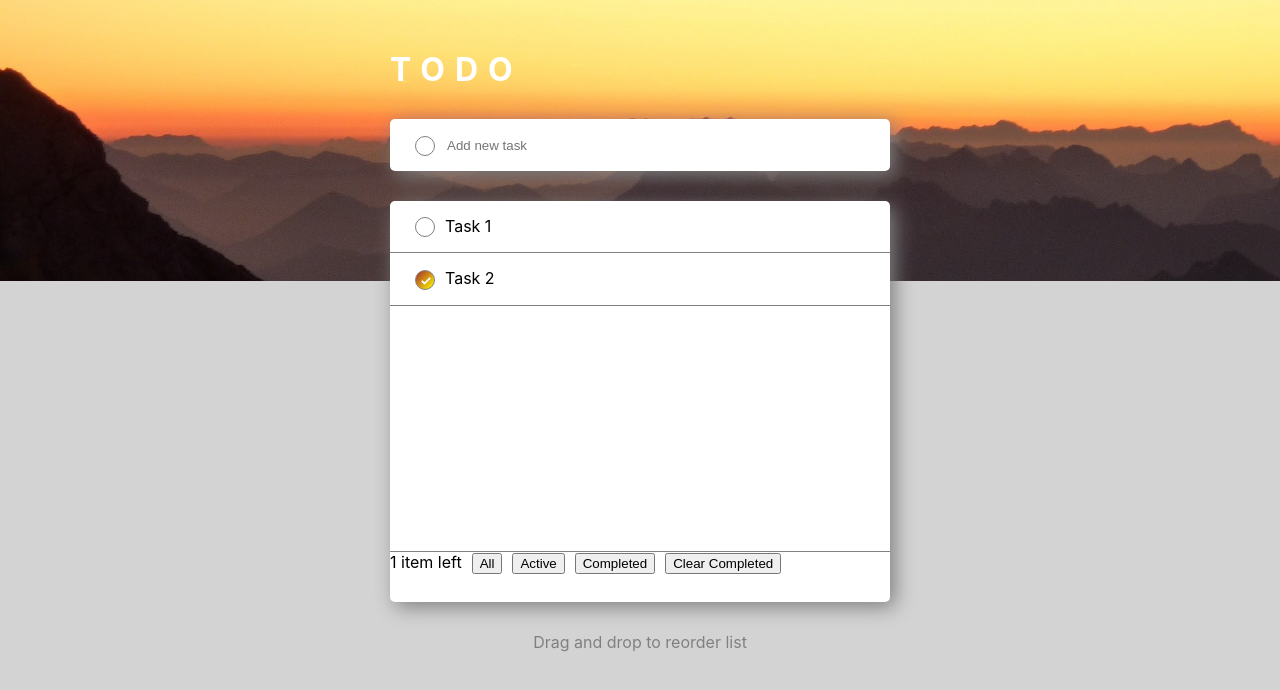
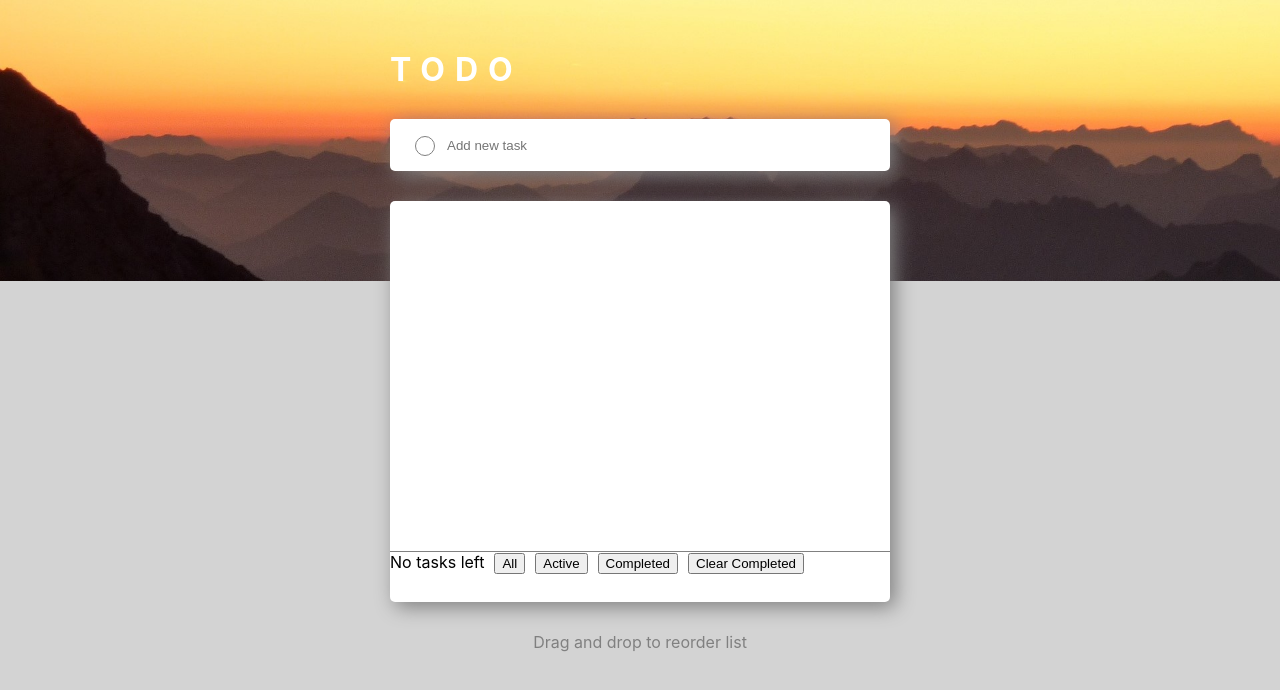
Before and after one commit to chrisryk/to-do-app, a React (Create React App) app: page / in a window 1280 px wide. Shown: the top 690 px of the page. Built offline with nearby package versions, Linux system fonts and the light colour scheme.

Commit message:
Add Task creating and status changing

```diff
--- a/src/kit/components/Checkbox/Checkbox.jsx
+++ b/src/kit/components/Checkbox/Checkbox.jsx
@@ -1,15 +1,9 @@
-import { useState } from 'react';
 import Tick from '../../icons/Tick'
 import styles from './Checkbox.module.scss'
 
-const Checkbox = ({ checkboxChecked, className }) => {
-    const [checked, setChecked] = useState(checkboxChecked);
-    const onClickHandler = () => {
-        setChecked(prev => !prev)
-    }
-
+const Checkbox = ({ checked, onCheckboxClickHandler, className }) => {
     return (
-        <button className={`${styles.checkbox} ${checked && styles.checked} ${className}`} onClick={onClickHandler}>
+        <button className={`${styles.checkbox} ${checked && styles.checked} ${className}`} onClick={onCheckboxClickHandler}>
             {checked && <Tick className={styles.icon} />}
         </button>
     )
--- a/src/pages/components/Content/Content.jsx
+++ b/src/pages/components/Content/Content.jsx
@@ -8,6 +8,7 @@ import styles from './Content.module.scss'
 
 const Content = () => {
     const tasks = useSelector(state => state.tasks)
+    console.log(tasks)
 
     return (
         <div className={styles.content}>
@@ -17,7 +18,7 @@ const Content = () => {
             </Container>
             <Container>
                 <div className={styles.todoListItems}>
-                    {tasks.map(t => <TaskCreated checked={t.completed} taskDescription={t.description} />)}
+                    {tasks.map(t => <TaskCreated task={t}  key={t.id}/>)}
                 </div>
                 <ListControls className={styles.listControls} />
             </Container>
--- a/src/pages/components/ListControls/ListControls.jsx
+++ b/src/pages/components/ListControls/ListControls.jsx
@@ -7,7 +7,7 @@ const ListControls = ({className}) => {
 
     return (
         <div className={styles.container + ` ${className}`}>
-            <span>{activeTasksCount} item{activeTasksCount > 1 && 's'} left</span>
+            <span>{activeTasksCount ? `${activeTasksCount} item${activeTasksCount > 1 ? 's' : ''}` : "No tasks"} left</span>
             <button>All</button>
             <button>Active</button>
             <button>Completed</button>
--- a/src/pages/components/TaskCreated/TaskCreated.jsx
+++ b/src/pages/components/TaskCreated/TaskCreated.jsx
@@ -1,11 +1,20 @@
+import { useDispatch } from 'react-redux'
+import { useState } from 'react'
 import Checkbox from '../../../kit/components/Checkbox/Checkbox'
 import styles from './TaskCreated.module.scss'
 
-const TaskCreated = ({taskDescription, checked}) => {
+const TaskCreated = ({ task }) => {
+    const [taskCompleted, setTaskCompleted] = useState(task.completed)
+    const dispatch = useDispatch()
+    const completeTaskHandler = () => {
+        dispatch({type: 'COMPLETE_TASK', task: { completed: !taskCompleted, id: task.id }})
+        setTaskCompleted(!taskCompleted)
+    }
+
     return (
         <div className={styles.listItem}>
-            <Checkbox checkboxChecked={checked} />
-            <span>{taskDescription}</span>
+            <Checkbox checked={taskCompleted} onCheckboxClickHandler={completeTaskHandler}/>
+            <span>{task.description}</span>
         </div>
     )
 }
--- a/src/pages/components/TaskNew/TaskNew.jsx
+++ b/src/pages/components/TaskNew/TaskNew.jsx
@@ -1,20 +1,31 @@
+import { useState } from 'react'
 import { useDispatch } from 'react-redux'
 import Checkbox from '../../../kit/components/Checkbox/Checkbox'
 import styles from './TaskNew.module.scss'
 
 const TaskNew = () => {
+    const [taskDescription, setTaskDescription] = useState()
+
     const dispatch = useDispatch()
     const addNewTaskHandler = () => {
-        dispatch({type: 'ADD_TASK', task: { id: 3, description: 'Nowe zadanie' }})
+        dispatch({type: 'ADD_TASK', task: { description: taskDescription, completed: false }})
     }
+
+    const onChangeHandler = (event) => {
+        setTaskDescription(event.target.value)
+    }
+
     const keyDownHandler = (event) => {
-        event.key === 'Enter' && addNewTaskHandler()
+        if (event.key === 'Enter' && taskDescription) {
+            addNewTaskHandler()
+            setTaskDescription('')
+        }
     }
 
     return (
         <div className={styles.newItem}>
-            <Checkbox checkboxChecked={false} />
-            <input type="text" placeholder="Add new task" className={styles.input} onKeyDown={keyDownHandler}/>
+            <Checkbox checkboxChecked={false} onCheckboxClickHandler={() => {}} />
+            <input type="text" placeholder="Add new task" value={taskDescription} className={styles.input} onKeyDown={keyDownHandler} onChange={onChangeHandler}/>
         </div>
     )
 }
--- a/src/store/reducers.js
+++ b/src/store/reducers.js
@@ -1,21 +1,39 @@
 const initialState = {
-    tasks: [
-        { id: 1, description: 'Task 1', completed: false },
-        { id: 2, description: 'Task 2', completed: true },
-    ]
+  tasks: [],
+  nextId: 1,
 }
 
 const rootReducer = (state = initialState, action) => {
   switch (action.type) {
     case 'ADD_TASK':
+      const newTask = {
+        id: state.nextId,
+        description: action.task.description,
+        completed: action.task.completed
+      }
+
       return {
         ...state,
-                tasks: [...state.tasks, action.task]
+        tasks: [...state.tasks, newTask],
+        nextId: state.nextId + 1
       }
     case 'REMOVE_TASK':
       return {
         ...state,
-                task: state.tasks.filter(task => task.id !== action.taskId)
+        tasks: state.tasks.filter(task => task.id !== action.task.id)
+      }
+    case 'COMPLETE_TASK':
+      return {
+        ...state,
+        tasks: state.tasks.map(task => {
+          if (task.id === action.task.id) {
+            return {
+              ...task,
+              completed: !task.completed
+            };
+          }
+          return task;
+        })
       }
     default:
       return state
```
Also changed, not shown: .stylelintrc.json (renamed from stylelintrc.json). Lines whose indentation alone changed are shown as unchanged.
